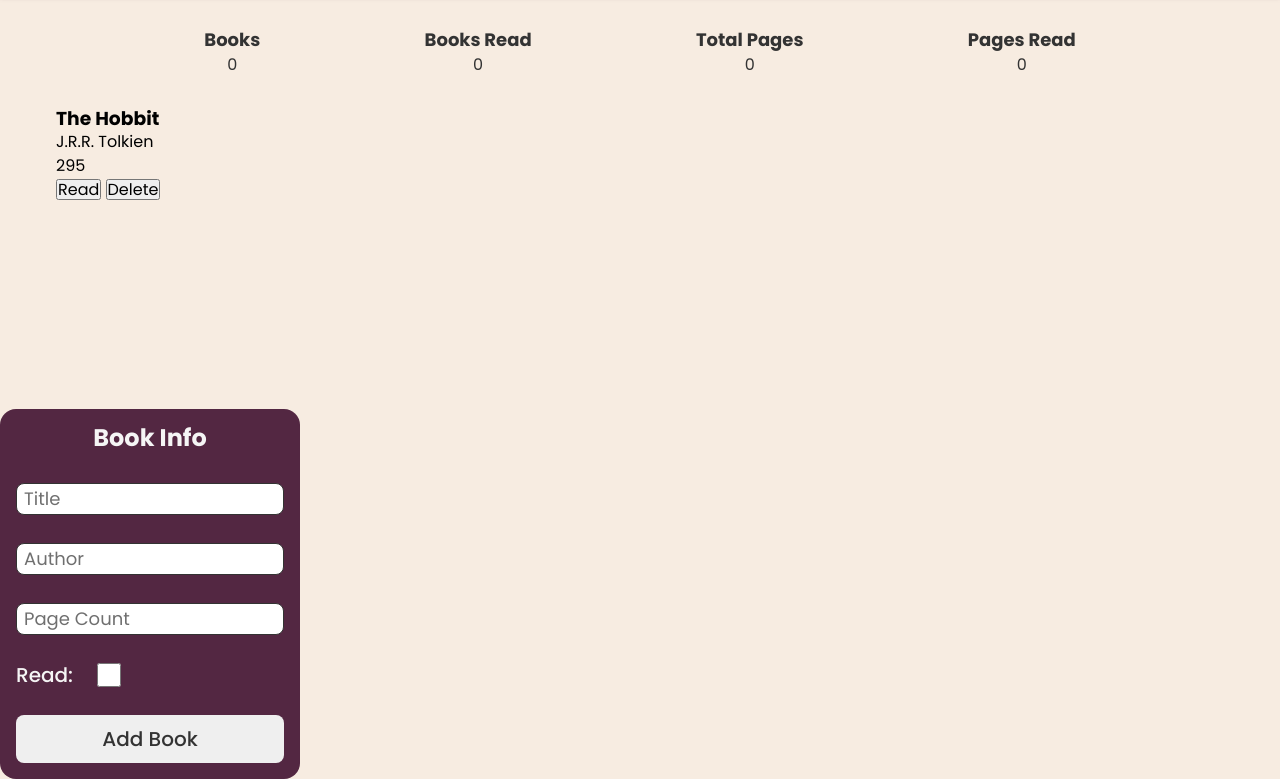
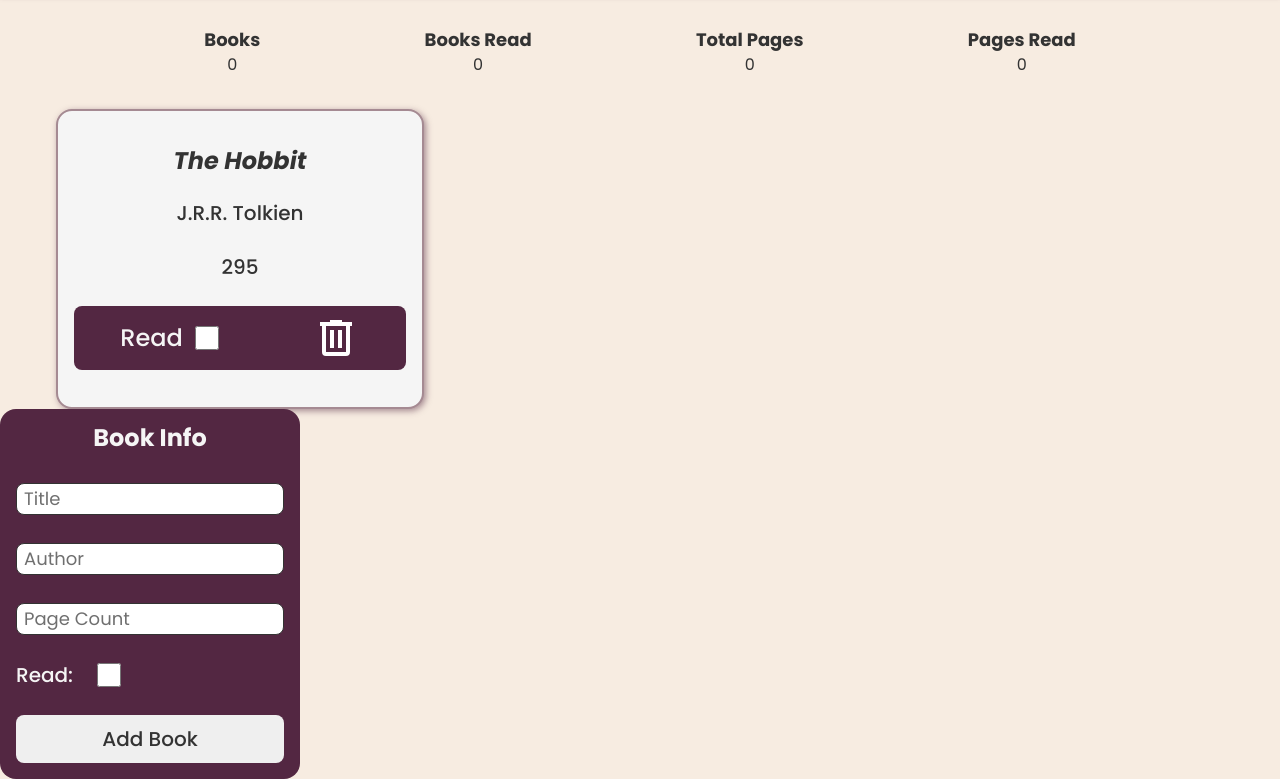
Before and after one commit to Ewest80/library, a plain HTML site: page index.html in a window 1280 px wide. Shown: the part 86-865 px from the top of the page. Drawn offline with Linux system fonts and the light colour scheme.

Commit message:
Style displayed book card

```diff
--- a/css/style.css
+++ b/css/style.css
@@ -8,6 +8,7 @@
   --clr-primary-light: #f5f5f5;
   --clr-primary-dark: #333;
   --clr-shadow: rgb(83, 39, 66, 0.5);
+  --clr-border: #a58a92;
 
   --fw-regular: 400;
   --fw-semi-bold: 500;
@@ -129,9 +130,13 @@ textarea:not([rows]) {
   gap: .5rem;
 }
 
-.add-book img {
+.add-book img,
+.book-card-actions img {
   width: 48px;
   height: 48px;
+}
+
+.add-book img {
   transform: rotate(0);
   transition: all 0.2s ease-in-out;
 }
@@ -173,6 +178,60 @@ textarea:not([rows]) {
 }
 
 /* Book */
+.book-card {
+  display: flex;
+  flex-direction: column;
+  align-items: center;
+  justify-content: center;
+  gap: 1.5rem;
+  font-weight: 500;
+  color: var(--clr-primary-dark);
+  background-color: var(--clr-primary-light);
+  padding: 1rem;
+  border-radius: 1rem;
+  border: 2px solid var(--clr-border);
+  box-shadow: 2px 2px 6px var(--clr-shadow);
+}
+
+.book-card > h3 {
+  font-size: var(--fs-subheading);
+  font-style: italic;
+}
+
+.book-card > p {
+  font-size: var(--fs-xl);
+}
+
+.book-card > .book-card-actions {
+  display: flex;
+  align-items: center;
+  justify-content: space-around;
+  width: 100%;
+  background-color: var(--clr-primary-bg-dark);
+  border-radius: 0.5rem;
+  min-height: 4rem;
+}
+
+.book-card-actions img {
+  filter: invert(100%) sepia(100%) saturate(1%) hue-rotate(139deg) brightness(103%) contrast(101%);
+}
+
+.book-card-actions .is-read-toggle {
+  display: flex;
+  align-items: center;
+  gap: 0.75rem;
+}
+
+.is-read-toggle label {
+  font-size: var(--fs-2xl);
+  font-weight: var(--fw-semi-bold);
+  color: var(--clr-primary-light);
+}
+
+.is-read-toggle input[type='checkbox'] {
+  width: 1.5rem;
+  height: 1.5rem;
+}
 
 
 /* Book Info Dialog */
@@ -186,7 +245,7 @@ textarea:not([rows]) {
 }
 
 .book-dialog > :first-child {
-  margin: 1rem;
+  margin: 1rem 0;
 }
 
 .book-dialog > :last-child {
@@ -223,7 +282,8 @@ textarea:not([rows]) {
   transition: all 0.2s ease-in-out;
 }
 
-.form-item input:not([type='checkbox']):focus + label {
+.form-item input:not([type='checkbox']):focus + label,
+.form-item input:not([type='checkbox']):valid + label {
   top: -0.75rem;
   left: 0.5rem;
   font-size: var(--fs-base);
--- a/index.html
+++ b/index.html
@@ -52,8 +52,11 @@
             <p>J.R.R. Tolkien</p>
             <p>295</p>
             <div class="book-card-actions">
-              <button class="read-button">Read</button>
-              <button class="delete-button">Delete</button>
+              <div class="is-read-toggle">
+                <label for="bookRead">Read</label>
+                <input type="checkbox" name="bookRead" id="bookRead">
+              </div>
+              <img id="deleteBook" src="/images/trash-can-outline.svg" alt="Delete Book">
             </div>
           </div>
         </div>
```
